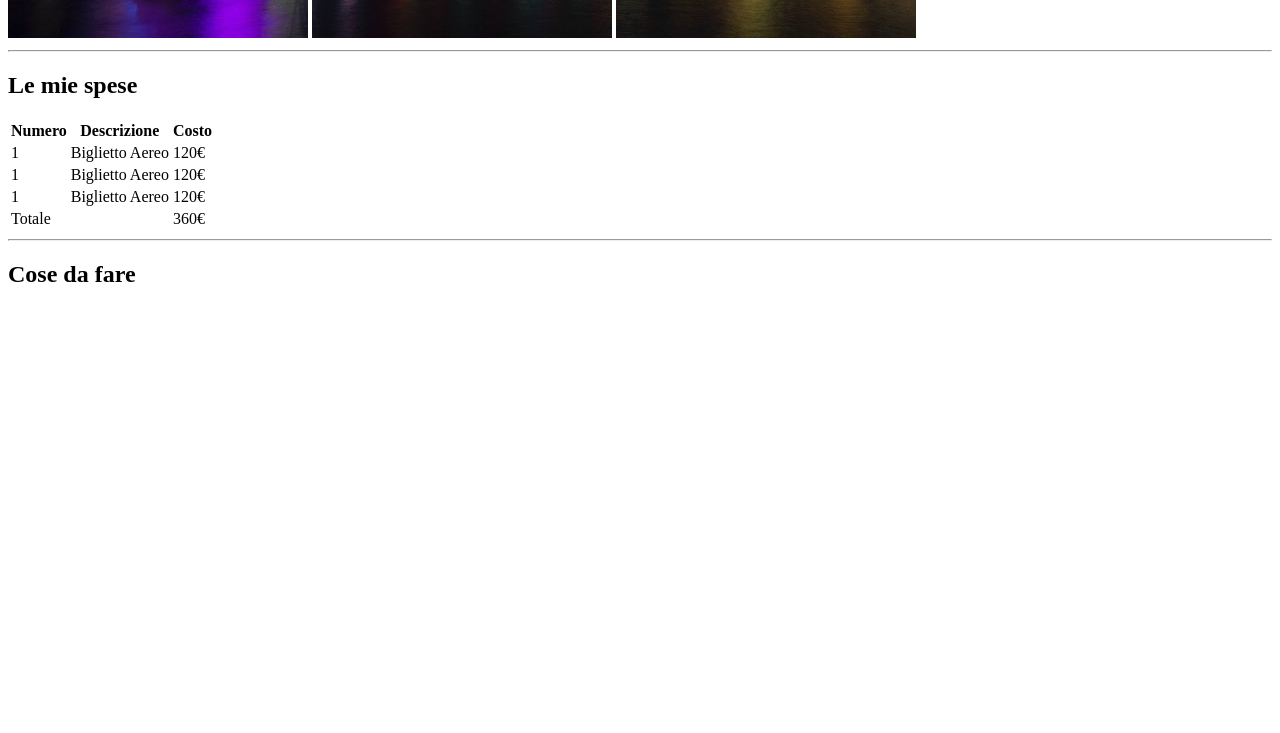
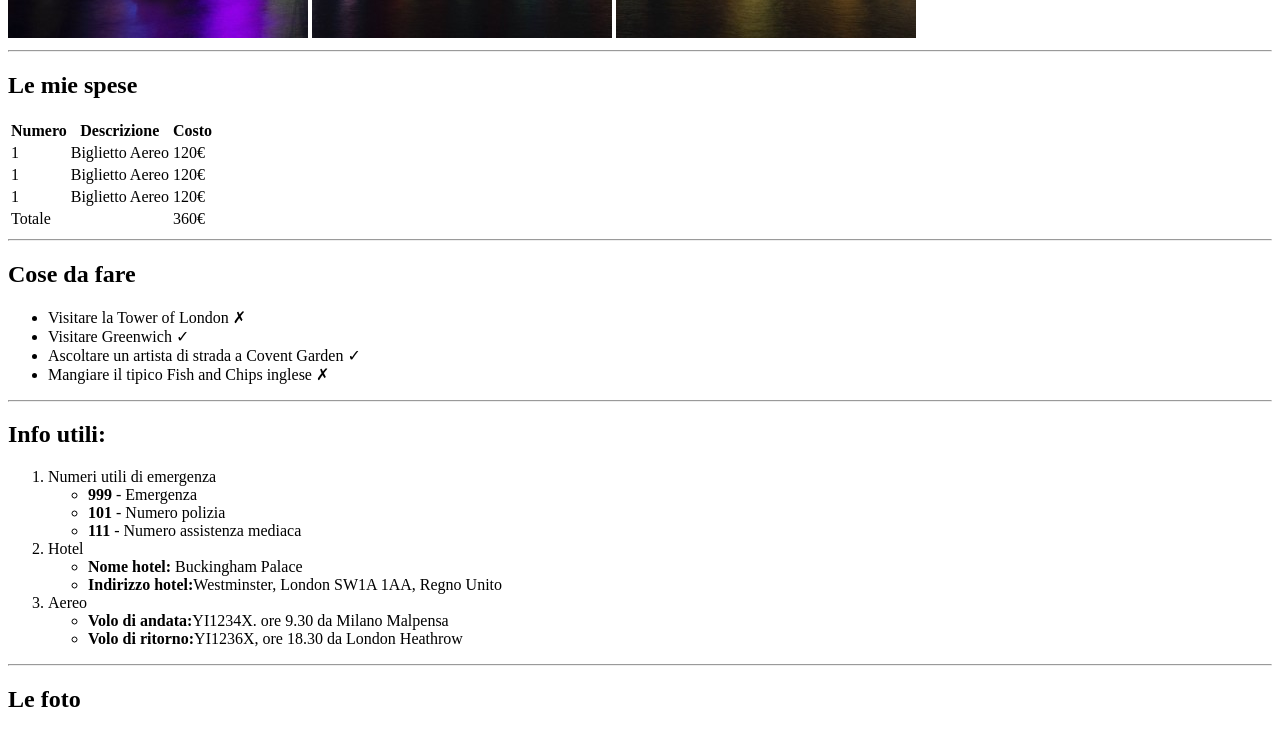
Before and after one commit to martinalumastro/html-london-trip, a plain HTML site: page index.html in a window 1280 px wide. Shown: the part 642-1375 px from the top of the page. Before the commit the page ends 950 px from the top, so only its background shows below. Drawn offline with Linux system fonts and the light colour scheme.

Commit message:
html-london-trip list 2

```diff
--- a/index.html
+++ b/index.html
@@ -77,5 +77,57 @@
 
     <!--Terza parte: cose da fare-->
     <h2>Cose da fare</h2>
+
+    <!--Lista 1-->
+    <ul>
+      <li>Visitare la Tower of London &#x2717;</li>
+      <li>Visitare Greenwich &#x2713;</li>
+      <li>Ascoltare un artista di strada a Covent Garden &#x2713;</li>
+      <li>Mangiare il tipico Fish and Chips inglese &#x2717;</li>
+    </ul>
+
+    <hr />
+
+    <!--Quarta parte: info-->
+    <h2>Info utili:</h2>
+
+    <!--Lista 2-->
+    <ol>
+      <li>
+        Numeri utili di emergenza
+        <ul>
+          <li><strong>999</strong> - Emergenza</li>
+          <li><strong>101</strong> - Numero polizia</li>
+          <li><strong>111</strong> - Numero assistenza mediaca</li>
+        </ul>
+      </li>
+      <li>
+        Hotel
+        <ul>
+          <li><strong>Nome hotel:</strong> Buckingham Palace</li>
+          <li>
+            <strong>Indirizzo hotel:</strong>Westminster, London SW1A 1AA, Regno
+            Unito
+          </li>
+        </ul>
+      </li>
+      <li>
+        Aereo
+        <ul>
+          <li>
+            <strong>Volo di andata:</strong>YI1234X. ore 9.30 da Milano Malpensa
+          </li>
+          <li>
+            <strong>Volo di ritorno:</strong>YI1236X, ore 18.30 da London
+            Heathrow
+          </li>
+        </ul>
+      </li>
+    </ol>
+
+    <hr />
+
+    <!--Quinta parte: foto-->
+    <h2>Le foto</h2>
   </body>
 </html>
```
